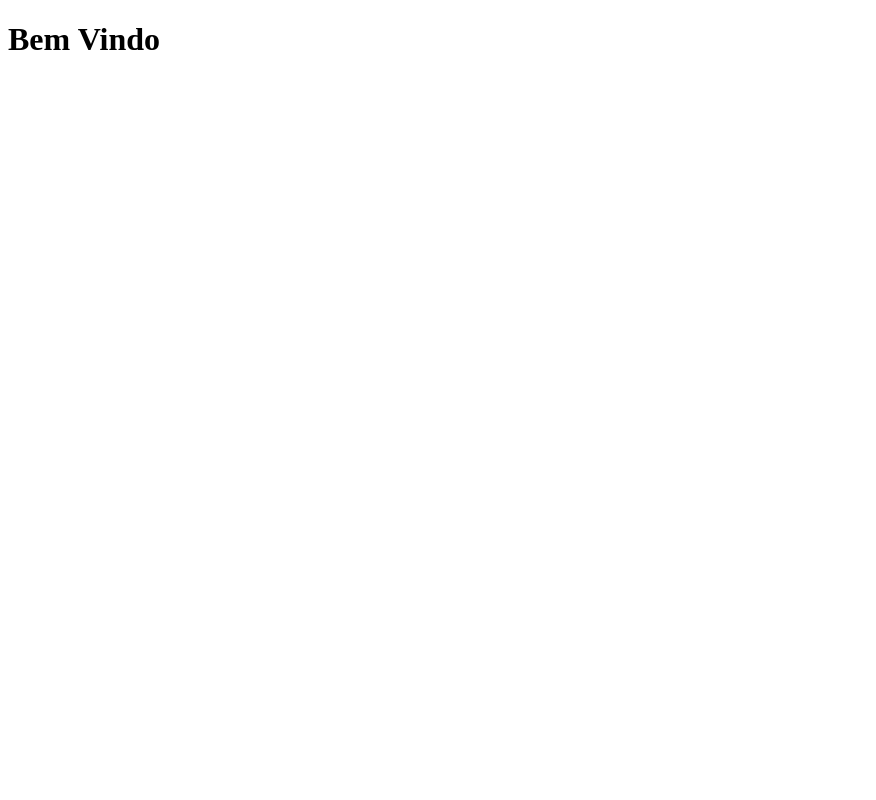
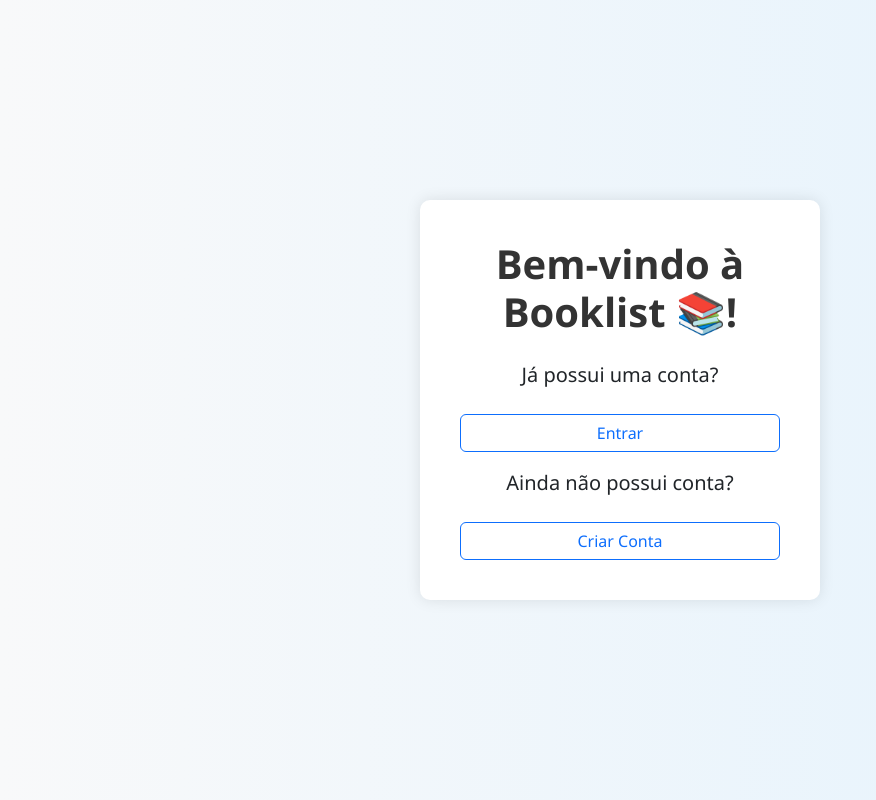
Before and after one commit to Araujoo1/booklist_api, a Django app: page / in a window 1280 px wide. Before the commit the part shown is almost empty. Shown: the whole page, without its empty margins (0-876 px from the left). Run offline with Django 5.2, Linux system fonts and the light colour scheme.

Commit message:
add tela bem vindo

```diff
--- a/livros/templates/livros/home.html
+++ b/livros/templates/livros/home.html
@@ -2,7 +2,7 @@
 
 {% block content %}
 <div class="container py-5 text-center">
-  <h1 class="mb-4">📚 Minha Biblioteca Online</h1>
+  <h1 class="mb-4">Bem vindo, {{ request.user.first_name }}! </h1>
   <p class="lead mb-5">Organize seus livros de forma simples e rápida.</p>
 
   <div class="d-flex justify-content-center gap-4 flex-wrap">
--- a/livros/templates/usuarios/bem_vindo.html
+++ b/livros/templates/usuarios/bem_vindo.html
@@ -1,11 +1,14 @@
-<!DOCTYPE html>
-<html lang="en">
-<head>
-    <meta charset="UTF-8">
-    <meta name="viewport" content="width=device-width, initial-scale=1.0">
-    <title>Document</title>
-</head>
-<body>
-    <h1>Bem Vindo</h1>
-</body>
-</html>
+{% extends 'base.html' %}
+{% load static %}
+
+{% block content %}
+<div class="container-inicial d-flex align-items-center justify-content-center">
+    <div class="box-bem-vindo text-center">
+        <h1 class="mb-4">Bem-vindo à <strong>Booklist 📚</strong>!</h1>
+        <p class="lead mb-4">Já possui uma conta?</p>
+        <a href="{% url 'login' %}" class="btn btn-outline-primary mb-3 w-100">Entrar</a>
+        <p class="lead mb-4">Ainda não possui conta?</p>
+        <a href="{% url 'cadastro_usuario' %}" class="btn btn-outline-primary w-100">Criar Conta</a>
+    </div>
+</div>
+{% endblock %}
--- a/templates/static/livros/css/estilo.css
+++ b/templates/static/livros/css/estilo.css
@@ -76,3 +76,26 @@ footer {
   transform: scale(1.01);
   transition: all 0.2s ease-in-out;
 }
+
+/* estilo da pagina inicial */
+.container-inicial {
+    min-height: 100vh;
+    display: flex;
+    padding: 30px;
+    background: linear-gradient(to right, #f8f9fa, #e3f2fd);
+}
+
+.box-bem-vindo {
+    background-color: white;
+    padding: 40px;
+    border-radius: 10px;
+    box-shadow: 0 0 15px rgba(0,0,0,0.1);
+    max-width: 400px;
+    width: 100%;
+    margin-right: 40px;
+}
+
+.imagem-bem-vindo img {
+    max-width: 400px;
+    border-radius: 10px;
+}
```
Also changed, not shown: templates/static/livros/img/bemvindo.png (added).
